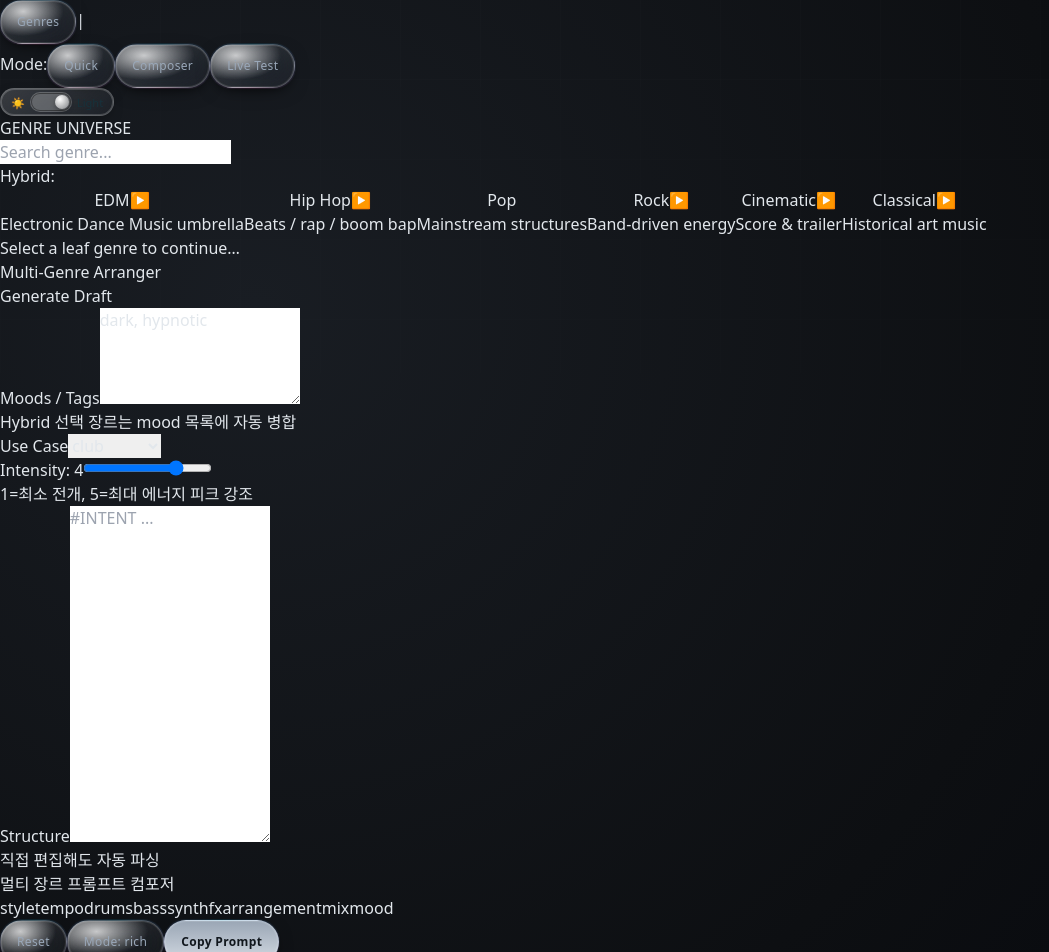
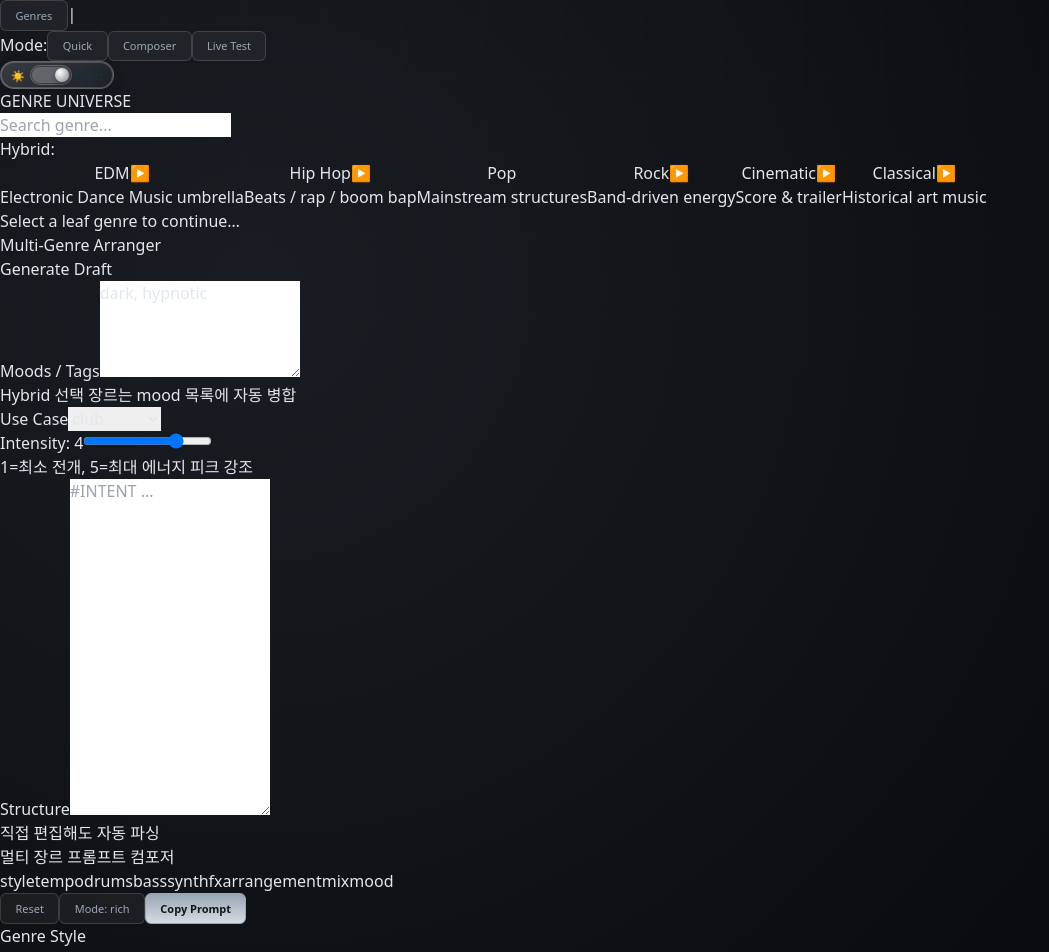
Before and after one commit to KIMJISUNG0/techno-prompt, a React (Vite) app: page / in a window 1280 px wide. Shown: the top 952 px of the page, without its empty margins (0-1049 px from the left). Built offline with nearby package versions, Linux system fonts and the light colour scheme.

Commit message:
style(ui): rollback bubble buttons to minimal btn style

```diff
--- a/src/components/ProgressiveComposer.tsx
+++ b/src/components/ProgressiveComposer.tsx
@@ -39,9 +39,9 @@ export default function ProgressiveComposer(){
         </div>
         <div className="flex-1" />
         <div className="flex gap-2 text-[11px] items-center">
-          <button onClick={reset} className="ios-bubble">Reset</button>
-          <button onClick={()=> setMode(m=> m==='rich'?'compact':'rich')} className="ios-bubble">Mode: {mode}</button>
-          <button onClick={()=> navigator.clipboard.writeText(prompt)} className="ios-bubble" data-variant="accent">Copy Prompt</button>
+          <button onClick={reset} className="btn">Reset</button>
+          <button onClick={()=> setMode(m=> m==='rich'?'compact':'rich')} className="btn">Mode: {mode}</button>
+          <button onClick={()=> navigator.clipboard.writeText(prompt)} className="btn btn-accent">Copy Prompt</button>
         </div>
       </header>
       <section className="space-y-4">
@@ -54,13 +54,13 @@ export default function ProgressiveComposer(){
             const on = picked.includes(tok.id);
             const isHint = nextHints.includes(tok.id); // rarely true (hints from previous maybe)
             return (
-              <button key={tok.id} onClick={()=> toggle(tok.id)} title={tok.hint || ''} className={`ios-bubble text-[11px] ${on? 'border border-cyan-400 bg-cyan-600/10 text-cyan-200':''} ${isHint && !on? 'ring-1 ring-cyan-500/40':''}`}>{tok.label}</button>
+              <button key={tok.id} onClick={()=> toggle(tok.id)} title={tok.hint || ''} className={`btn text-[11px] ${on? 'border-cyan-400 text-cyan-200 bg-cyan-600/20':''} ${isHint && !on? 'ring-1 ring-cyan-500/40':''}`}>{tok.label}</button>
             );
           })}
         </div>
         <div className="flex gap-3 text-[11px] pt-2">
-          <button disabled={step===0} onClick={prev} className={`ios-bubble ${step===0? 'opacity-30 cursor-not-allowed':''}`}>Prev</button>
-          <button disabled={step===categories.length-1} onClick={next} className={`ios-bubble ${step===categories.length-1? 'opacity-30 cursor-not-allowed':''}`}>Next</button>
+          <button disabled={step===0} onClick={prev} className={`btn ${step===0? 'opacity-30 cursor-not-allowed':''}`}>Prev</button>
+          <button disabled={step===categories.length-1} onClick={next} className={`btn ${step===categories.length-1? 'opacity-30 cursor-not-allowed':''}`}>Next</button>
         </div>
       </section>
       <section className="space-y-2">
--- a/src/components/QuickComposer.tsx
+++ b/src/components/QuickComposer.tsx
@@ -178,14 +178,14 @@ export default function QuickComposer() {
           <p className="text-[11px] text-slate-500 mt-1">Step 1: Enter minimal intent. Step 2: Pick a recommended genre. Step 3: Generate draft & refine with slash commands.</p>
         </div>
         <div className="flex gap-2 text-xs">
-          <button onClick={resetAll} className="ios-bubble">Reset</button>
+          <button onClick={resetAll} className="btn">Reset</button>
           {draft && <>
-            <button onClick={()=> navigator.clipboard.writeText(serialized)} className="ios-bubble" data-variant="accent">Copy Draft</button>
-            <button onClick={()=> draft && navigator.clipboard.writeText(exportPrompt(draft))} className="ios-bubble">Copy Prompt</button>
-            <button onClick={saveVariation} className="ios-bubble">Save Var</button>
-            <button onClick={undo} disabled={!undoStack.length} className={`ios-bubble ${!undoStack.length? 'opacity-40 cursor-not-allowed':''}`}>Undo</button>
-            <button onClick={redo} disabled={!redoStack.length} className={`ios-bubble ${!redoStack.length? 'opacity-40 cursor-not-allowed':''}`}>Redo</button>
-            <button onClick={exportStub} className="ios-bubble">Export Stub</button>
+            <button onClick={()=> navigator.clipboard.writeText(serialized)} className="btn btn-accent">Copy Draft</button>
+            <button onClick={()=> draft && navigator.clipboard.writeText(exportPrompt(draft))} className="btn">Copy Prompt</button>
+            <button onClick={saveVariation} className="btn">Save Var</button>
+            <button onClick={undo} disabled={!undoStack.length} className={`btn ${!undoStack.length? 'opacity-40 cursor-not-allowed':''}`}>Undo</button>
+            <button onClick={redo} disabled={!redoStack.length} className={`btn ${!redoStack.length? 'opacity-40 cursor-not-allowed':''}`}>Redo</button>
+            <button onClick={exportStub} className="btn">Export Stub</button>
           </>}
         </div>
       </header>
--- a/src/index.css
+++ b/src/index.css
@@ -98,76 +98,21 @@ body::before {
 	.bubble-btn:active { transform:none; }
 }
 
-/* ---------------- iOS26 Inspired Layer (bubbly control center style) ---------------- */
-:root {
-	--ios-glass-bg: rgba(255,255,255,0.08);
-	--ios-glow-cyan: 0 0 0 1px rgba(175,255,255,0.18), 0 4px 18px -6px rgba(0,180,255,0.5);
-	--ios-ring: conic-gradient(from 0deg at 50% 50%, rgba(0,200,255,0.55), rgba(255,80,180,0.55), rgba(0,200,255,0.55));
-	--ios-sheen: radial-gradient(at 30% 25%, rgba(255,255,255,0.75), rgba(255,255,255,0) 55%);
-	--ios-depth-shadow: 0 4px 10px -4px rgba(0,0,0,0.55), 0 6px 22px -10px rgba(0,0,0,0.8);
+/* ---------------- Reverted Minimal Button Style ---------------- */
+.btn {
+  display:inline-flex; align-items:center; gap:.45rem; cursor:pointer; user-select:none;
+  font-size:11px; line-height:1; padding:0.55rem .9rem; border-radius:6px;
+  background:rgba(255,255,255,0.05);
+  border:1px solid rgba(255,255,255,0.14);
+  color:var(--text-secondary);
+  transition:background .25s ease, color .25s ease, border-color .25s ease;
 }
-
-
-.ios-bubble {
-	position:relative; isolation:isolate; user-select:none;
-	border-radius:22px; padding:0.75rem 1rem; font-size:12px; font-weight:500; letter-spacing:.35px;
-	background:
-		var(--ios-sheen),
-		linear-gradient(145deg, rgba(255,255,255,0.15), rgba(255,255,255,0.05));
-	backdrop-filter:blur(18px) saturate(170%) contrast(110%);
-	-webkit-backdrop-filter:blur(18px) saturate(170%) contrast(110%);
-	border:1px solid rgba(255,255,255,0.22);
-	box-shadow:var(--ios-depth-shadow), inset 0 0 0 1px rgba(255,255,255,0.12);
-	color:var(--text-secondary); display:inline-flex; align-items:center; gap:.55rem; cursor:pointer;
-	transition:box-shadow .45s ease, background .4s ease, transform .35s ease;
-}
-.ios-bubble::after { /* dynamic chroma ring */
-	content:""; position:absolute; inset:-2px; border-radius:inherit; padding:2px; z-index:-1;
-	background:var(--ios-ring);
-	-webkit-mask:linear-gradient(#000 0 0) content-box, linear-gradient(#000 0 0);
-	mask:linear-gradient(#000 0 0) content-box, linear-gradient(#000 0 0);
-	-webkit-mask-composite:xor; mask-composite:exclude;
-	opacity:.35; filter:blur(4px); transition:opacity .4s;
-}
-.ios-bubble[data-variant="accent"]{ color:#11171d; font-weight:600; background:linear-gradient(to bottom,var(--gray-300),var(--gray-150)); }
-.ios-bubble:hover { box-shadow:0 6px 26px -8px rgba(0,200,255,0.55), 0 0 0 1px rgba(255,255,255,0.35), inset 0 0 0 1px rgba(255,255,255,0.18); }
-.ios-bubble:hover::after { opacity:.65; }
-.ios-bubble:active { transform:translateY(1px) scale(.985); }
-.ios-bubble:focus-visible { outline:2px solid rgba(170,240,255,0.75); outline-offset:3px; }
-
-.ios-pill { /* elongated control (e.g., Focus) */
-	position:relative; min-width:160px; display:inline-flex; justify-content:center; align-items:center;
-	border-radius:32px; padding:0.85rem 1.4rem; font-size:13px; font-weight:600; letter-spacing:.4px;
-	background:
-		radial-gradient(at 40% 30%, rgba(255,255,255,0.75), rgba(255,255,255,0) 60%),
-		linear-gradient(120deg, rgba(255,255,255,0.16), rgba(255,255,255,0.04));
-	backdrop-filter:blur(20px) saturate(180%);
-	-webkit-backdrop-filter:blur(20px) saturate(180%);
-	border:1px solid rgba(255,255,255,0.25);
-	box-shadow:0 6px 24px -8px rgba(0,0,0,0.75), 0 0 0 1px rgba(255,255,255,0.18), inset 0 0 0 1px rgba(255,255,255,0.28);
-	color:var(--text-secondary); cursor:pointer; transition:transform .4s cubic-bezier(.22,.68,.37,1), box-shadow .5s, background .5s;
-}
-.ios-pill::before { /* moving liquid aura */
-	content:""; position:absolute; inset:0; border-radius:inherit; mix-blend-mode:overlay; pointer-events:none;
-	background:radial-gradient(at var(--mx,55%) var(--my,45%), rgba(0,200,255,0.55), rgba(255,54,160,0.5) 35%, rgba(0,0,0,0) 70%);
-	filter:blur(28px); opacity:.55; transition:opacity .5s, background .35s;
-}
-.ios-pill:hover { box-shadow:0 10px 36px -10px rgba(0,200,255,0.65), 0 0 0 1px rgba(255,255,255,0.32), inset 0 0 0 1px rgba(255,255,255,0.4); }
-.ios-pill:hover::before { opacity:.85; }
-.ios-pill:active { transform:scale(.975); }
-.ios-pill:focus-visible { outline:2px solid rgba(0,210,255,0.7); outline-offset:3px; }
-
-/* Utility cluster for stacked bubbles */
-.ios-cluster { display:flex; flex-wrap:wrap; gap:.75rem; }
-
-/* Minimal icon placeholder style (monochrome) */
-.ios-icon { width:18px; height:18px; display:inline-flex; align-items:center; justify-content:center; opacity:.9; }
-
-/* Motion reduction */
-@media (prefers-reduced-motion: reduce){
-	.ios-bubble, .ios-pill { transition:none; }
-	.ios-bubble:active, .ios-pill:active { transform:none; }
-}
+.btn:hover { background:rgba(255,255,255,0.09); color:var(--accent-strong); border-color:rgba(255,255,255,0.22); }
+.btn:active { background:rgba(255,255,255,0.13); }
+.btn:focus-visible { outline:2px solid var(--focus-ring); outline-offset:2px; }
+.btn-accent { background:linear-gradient(to bottom,var(--gray-300),var(--gray-150)); color:#12171d; font-weight:600; border-color:var(--gray-300); }
+.btn-accent:hover { filter:brightness(.96); }
+.btn:disabled { opacity:.4; cursor:not-allowed; }
 
 /* ---------------- Extra Dark Theme Utilities ---------------- */
 .app-dark-root { background:#020409; background-image:radial-gradient(circle at 18% 22%, #0a1621 0%, #04070d 55%, #020409 100%); }
--- a/src/main.tsx
+++ b/src/main.tsx
@@ -68,13 +68,13 @@ function AppShell() {
   return (
     <div className={"min-h-screen flex flex-col " + (mode==='dark' ? 'app-dark-root' : 'bg-slate-100') }>
   <nav className={(mode==='dark' ? 'app-dark-nav ' : 'bg-white/70 backdrop-blur border-slate-200 ') + "border-b flex gap-3 px-4 py-2 text-xs tracking-wide items-center"}>
-  <button onClick={()=> (window as any).resetGenre?.()} className="ios-bubble">Genres</button>
+  <button onClick={()=> (window as any).resetGenre?.()} className="btn">Genres</button>
     <span className="text-slate-600">|</span>
     <div className="flex gap-2 items-center">
       <span className="text-slate-500">Mode:</span>
-      <a href="#quick" className="ios-bubble">Quick</a>
-      <a href="#composer" className="ios-bubble">Composer</a>
-      <a href="#live-test" className="ios-bubble">Live Test</a>
+  <a href="#quick" className="btn">Quick</a>
+  <a href="#composer" className="btn">Composer</a>
+  <a href="#live-test" className="btn">Live Test</a>
     </div>
         <div className="flex-1" />
         <div onClick={toggle} className="theme-toggle" data-mode={mode} role="button" aria-label="Toggle dark / light theme">
```
